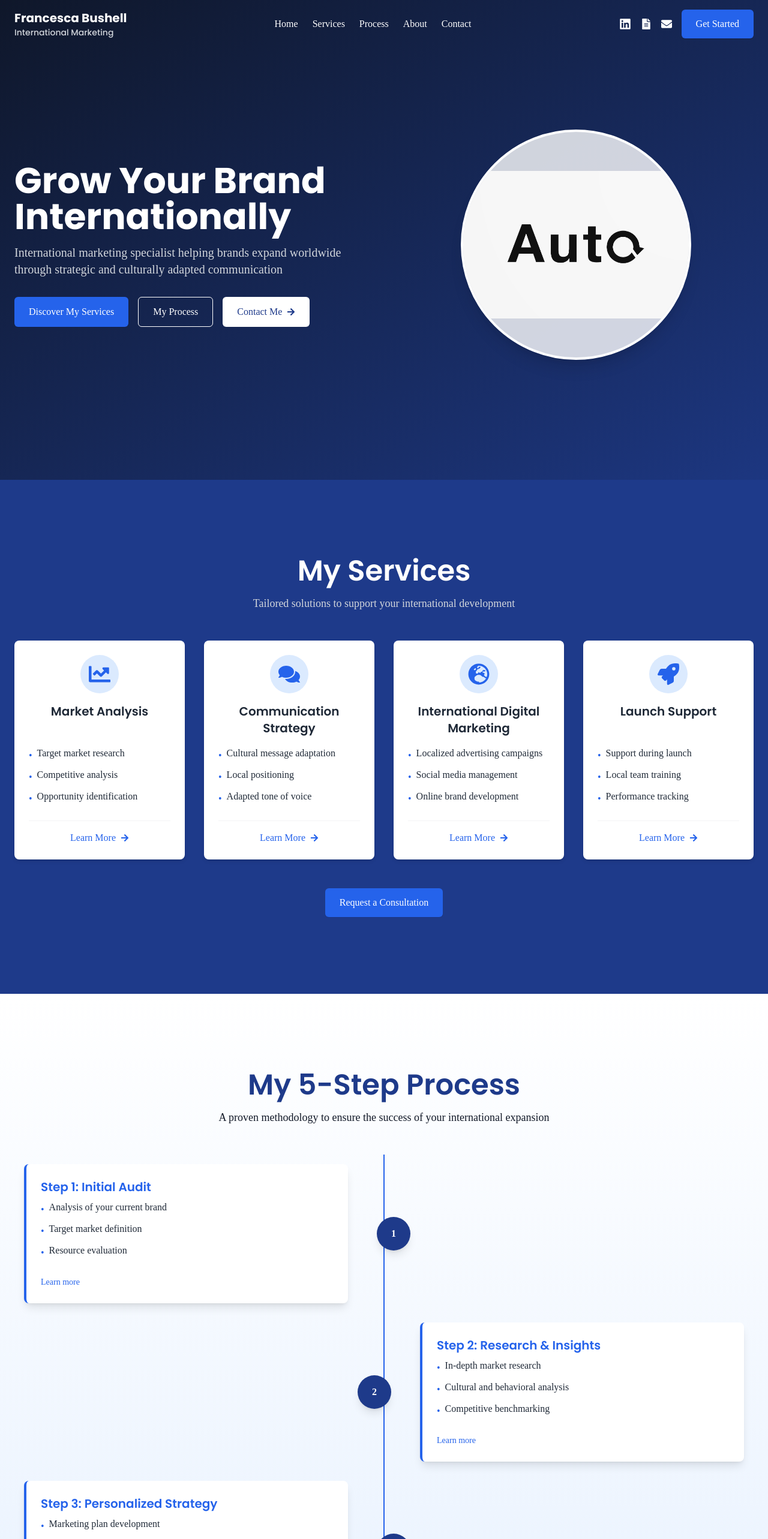
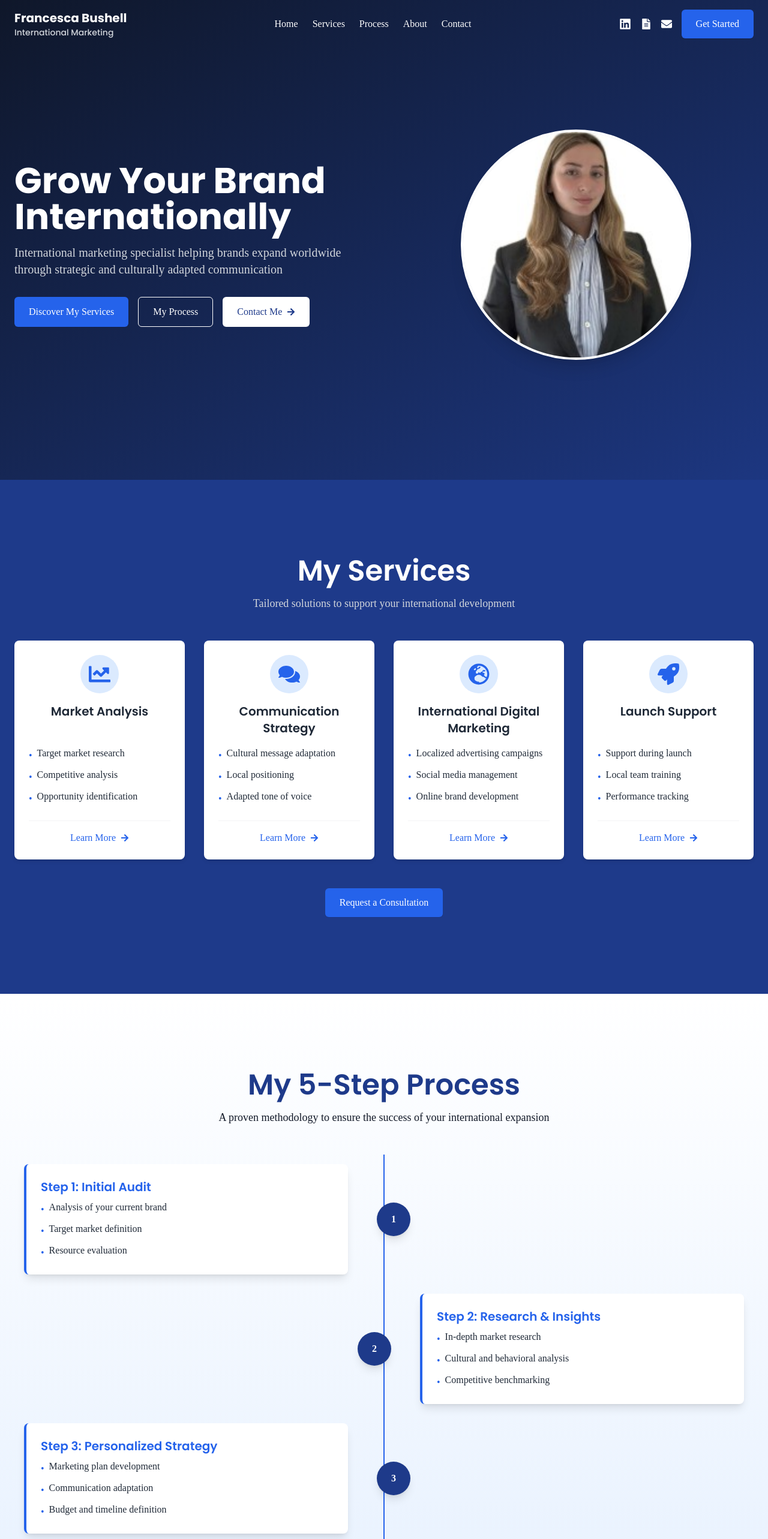
Before and after one commit to maxlegav/FrancescaBushellPortfolio, a Next.js app: page / in a window 1280 px wide. Shown: the top 2566 px of the page at 60% size. Built offline with nearby package versions, Linux system fonts and the light colour scheme.

Commit message:
photo a modif + cv

```diff
--- a/src/components/layout/Footer.tsx
+++ b/src/components/layout/Footer.tsx
@@ -114,26 +114,7 @@ const Footer = () => {
               </li>
             </ul>
 
-            <h3 className="font-heading font-semibold text-lg mb-4 mt-6 text-white">
-              Resources
-            </h3>
-            <ul className="space-y-2">
-              <li>
-                <a href="#" className="hover:text-blue-400 transition-colors">
-                  Blog
-                </a>
-              </li>
-              <li>
-                <a href="#" className="hover:text-blue-400 transition-colors">
-                  Case Studies
-                </a>
-              </li>
-              <li>
-                <a href="#" className="hover:text-blue-400 transition-colors">
-                  FAQs
-                </a>
-              </li>
-            </ul>
+
           </div>
 
           {/* Company Info & Newsletter */}
--- a/src/components/layout/Navbar.tsx
+++ b/src/components/layout/Navbar.tsx
@@ -105,7 +105,7 @@ const Navbar = () => {
             <FaEnvelope size={18} />
           </a>
 
-          <a href="#contact" className="ml-4 btn btn-primary">
+          <a href="#services" className="ml-4 btn btn-primary">
             Get Started
           </a>
         </div>
--- a/src/components/sections/AboutSection.tsx
+++ b/src/components/sections/AboutSection.tsx
@@ -34,7 +34,7 @@ const AboutSection = () => {
           >
             <div className="relative w-full max-w-md aspect-[4/5] rounded-lg overflow-hidden shadow-xl bg-white p-4">
               <Image
-                src="/AutoLogo.png"
+                src="/Image.jpeg"
                 alt="Francesca Bushell - Professional"
                 fill
                 style={{ objectFit: "contain", objectPosition: "center" }}
--- a/src/components/sections/HeroSection.tsx
+++ b/src/components/sections/HeroSection.tsx
@@ -67,7 +67,7 @@ const HeroSection = () => {
           >
             <div className="relative w-72 h-72 md:w-96 md:h-96 rounded-full overflow-hidden shadow-xl border-4 border-white bg-white/80 p-4">
               <Image
-                src="/AutoLogo.png"
+                src="/Image.jpeg"
                 alt="Francesca Bushell - International Marketing"
                 fill
                 style={{ objectFit: "contain", objectPosition: "center" }}
--- a/src/components/sections/ProcessSection.tsx
+++ b/src/components/sections/ProcessSection.tsx
@@ -110,11 +110,7 @@ const ProcessSection = () => {
                       ))}
                     </ul>
 
-                    <div className="mt-4 pt-2">
-                      <button className="text-blue-600 hover:text-blue-800 transition-colors font-medium text-sm">
-                        Learn more
-                      </button>
-                    </div>
+
                   </div>
                 </motion.div>
 
--- a/src/components/sections/ServicesSection.tsx
+++ b/src/components/sections/ServicesSection.tsx
@@ -84,7 +84,7 @@ const ServiceCard = ({ icon, title, items, index }: ServiceCardProps) => {
       </ul>
       <div className="mt-6 pt-4 border-t border-gray-100">
         <a
-          href="#contact"
+          href="#process"
           className="flex items-center justify-center gap-2 text-blue-600 font-medium hover:text-blue-800 transition-colors"
         >
           Learn More <FaArrowRight className="text-sm" />
```
Also changed, not shown: public/Image.jpeg (added).
